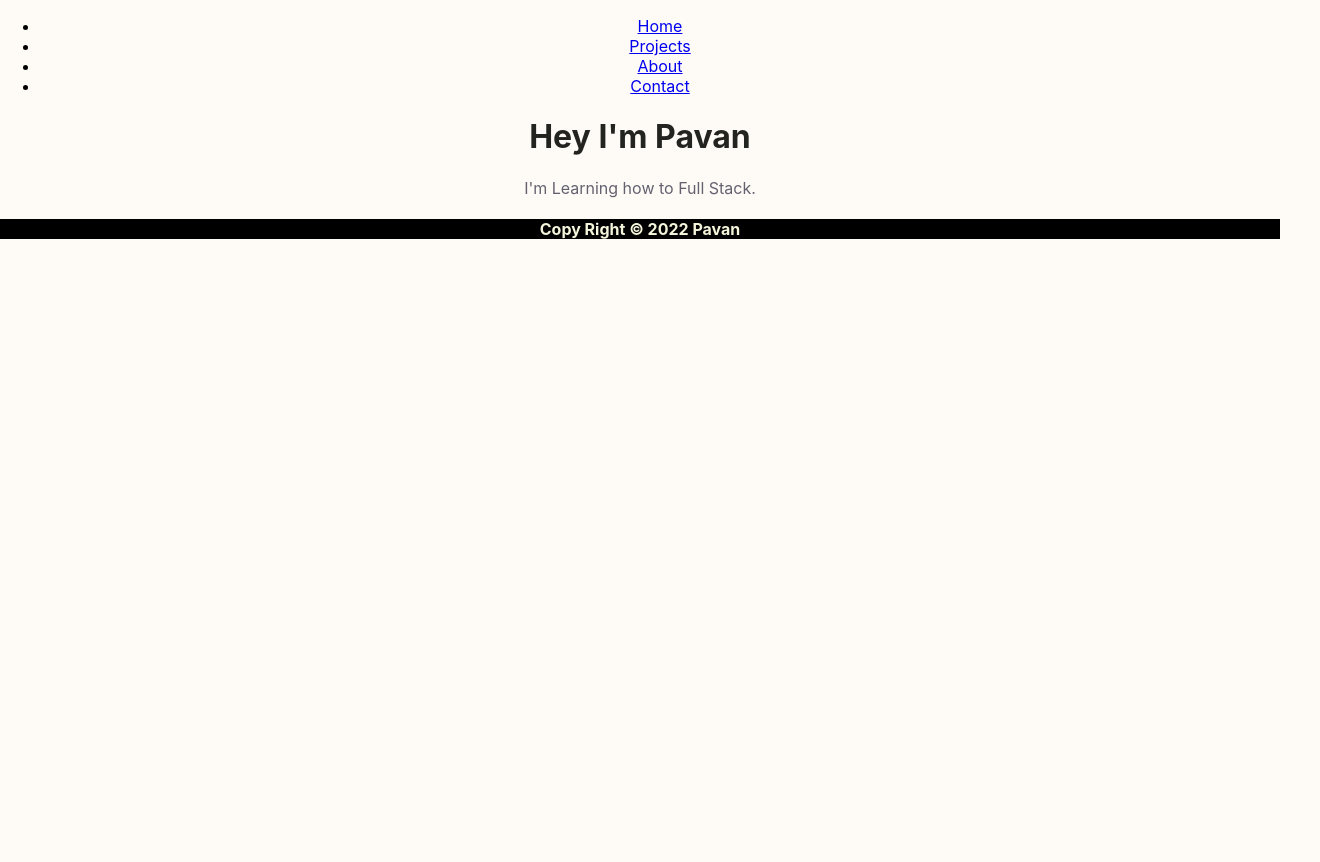
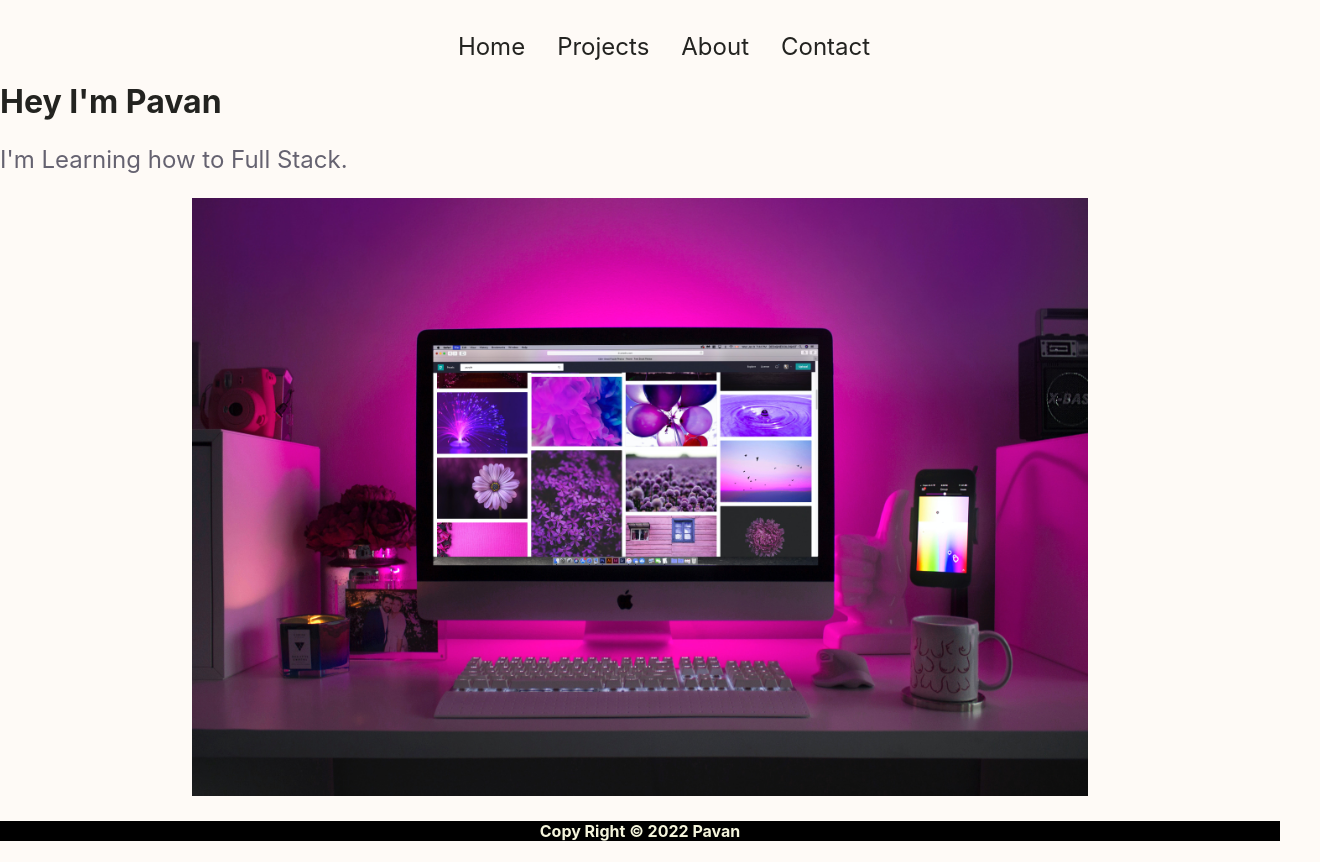
Before and after one commit to Punjabi2021/Portfolio, a React (Create React App) app: page / in a window 1280 px wide. Shown: the whole page, 1320 px wide, since content can reach past the window. Before the commit the page ends 800 px from the top, so only its background shows below. Built offline with nearby package versions, Linux system fonts and the light colour scheme.

Commit message:
working on the home page.

```diff
--- a/src/Routes/About.css
+++ b/src/Routes/About.css
@@ -1,3 +1,25 @@
 h1 {
     color: #232320;
+    text-align: left;
 }
+p {
+    font-size: 1.5rem;
+    text-align: left;
+
+}
+.PavanPhoto {
+    width: 50%;
+}
+.PavanPhoto img {
+    width: 80%;
+}
+.AboutText {
+    width: 50%;
+    margin-left: auto;
+    margin-right: 2rem;
+}
+.AboutContainer {
+width: 100%;
+display: flex;
+justify-content: space-evenly;
+}
--- a/src/Routes/About.js
+++ b/src/Routes/About.js
@@ -1,18 +1,30 @@
-import React from 'react'
-import Header from '../components/Header'
+import React from "react";
+import Header from "../components/Header";
 import Footer from "../components/Footer";
-import './About.css'
-import PavanPhoto from "../assets/PavanPhoto"
+import "./About.css";
+import PavanPhoto from "../assets/PavanPhoto.JPG";
 export default function About() {
   return (
     <div>
-        <Header />
-<div>
-<img src={PavanPhoto} />
-</div>
-        <h1>I'm Pavan Singh an U.S.M.C. Veteran who also is a web developer </h1>
-        <p>with a vast array of knowledge in many different front end and back end languages, responsive frameworks, databases, and best code practices. My objective is simply to be the best web developer that I can be and to contribute to the technology industry all that I know and can do.</p>
-        <Footer />
+      <Header />
+      <div className="AboutContainer">
+      <div className="PavanPhoto">
+        <img src={PavanPhoto} />
+      </div>
+      <div className="AboutText">
+        <h1>
+          I'm Pavan Singh an U.S.M.C. Veteran who also is a web developer{" "}
+        </h1>
+        <p>
+          with a vast array of knowledge in many different front end and back
+          end languages, responsive frameworks, databases, and best code
+          practices. My objective is simply to be the best web developer that I
+          can be and to contribute to the technology industry all that I know
+          and can do.
+        </p>
+      </div>
+      </div>
+      <Footer />
     </div>
-  )
+  );
 }
--- a/src/Routes/Home.js
+++ b/src/Routes/Home.js
@@ -2,12 +2,17 @@ import React from "react";
 import Header from "../components/Header";
 import Welcome from "../components/Welcome";
 import Footer from "../components/Footer";
+import Computer from "../assets/computer.jpg";
+import "../components/Home.css";
 export default function Home() {
   return (
-    <div>
+    <>
       <Header />
       <Welcome />
+      <div class="Computer">
+        <img src={Computer} />
+      </div>
       <Footer />
-    </div>
+    </>
   );
 }
--- /dev/null
+++ b/src/components/Home.css
@@ -0,0 +1,9 @@
+
+.Computer {
+    width: 70%;
+  margin: auto;
+}
+
+img{
+    width: 100%;
+}
--- /dev/null
+++ b/src/components/Navbar.css
@@ -0,0 +1,21 @@
+ul {
+    width: 100%;
+    margin: 0 auto;
+    padding-top: 2rem;
+
+}
+ul li {
+    list-style-type: none;
+    font-size: 1.5rem;
+    display: inline-block;
+    margin-right: 2rem;
+
+}
+ ul li a {
+     text-decoration: none;
+     color: #232320;
+ }
+
+ ul li a:hover {
+     color: #ffc4ff;
+ }
--- a/src/components/Navbar.js
+++ b/src/components/Navbar.js
@@ -1,9 +1,12 @@
 import React from "react";
 import { Link } from "react-router-dom";
+import "./Navbar.css";
 export default function Navbar() {
   return (
     <div>
       <ul>
+      <div className="NavbarContainer">
+      <div className="Computer">
         <li>
           <Link to="/">Home</Link>
         </li>
@@ -16,7 +19,9 @@ export default function Navbar() {
         <li>
           <Link to="/Contact">Contact</Link>
         </li>
-      </ul>
+      </div>
+    </div>
+    </ul>
     </div>
   );
 }
```
Also changed, not shown: src/assets/computer.jpg (added).
